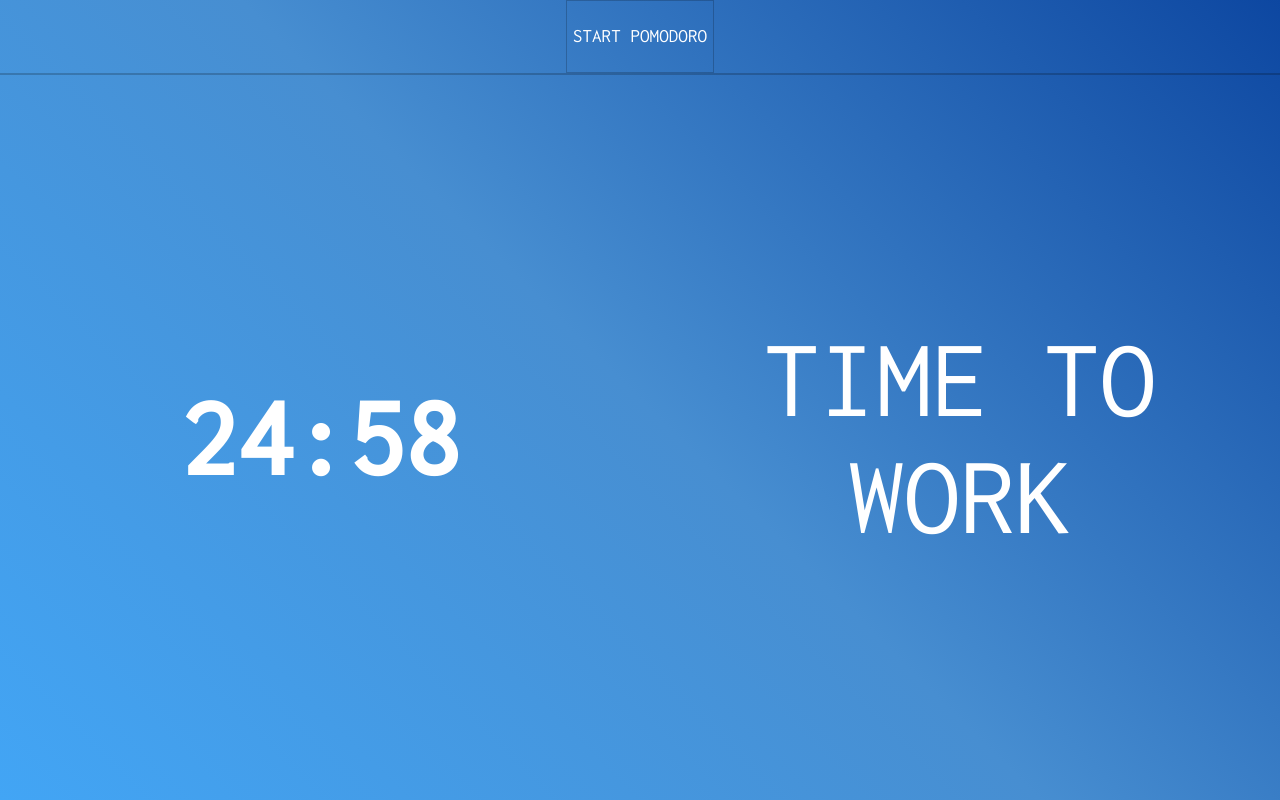
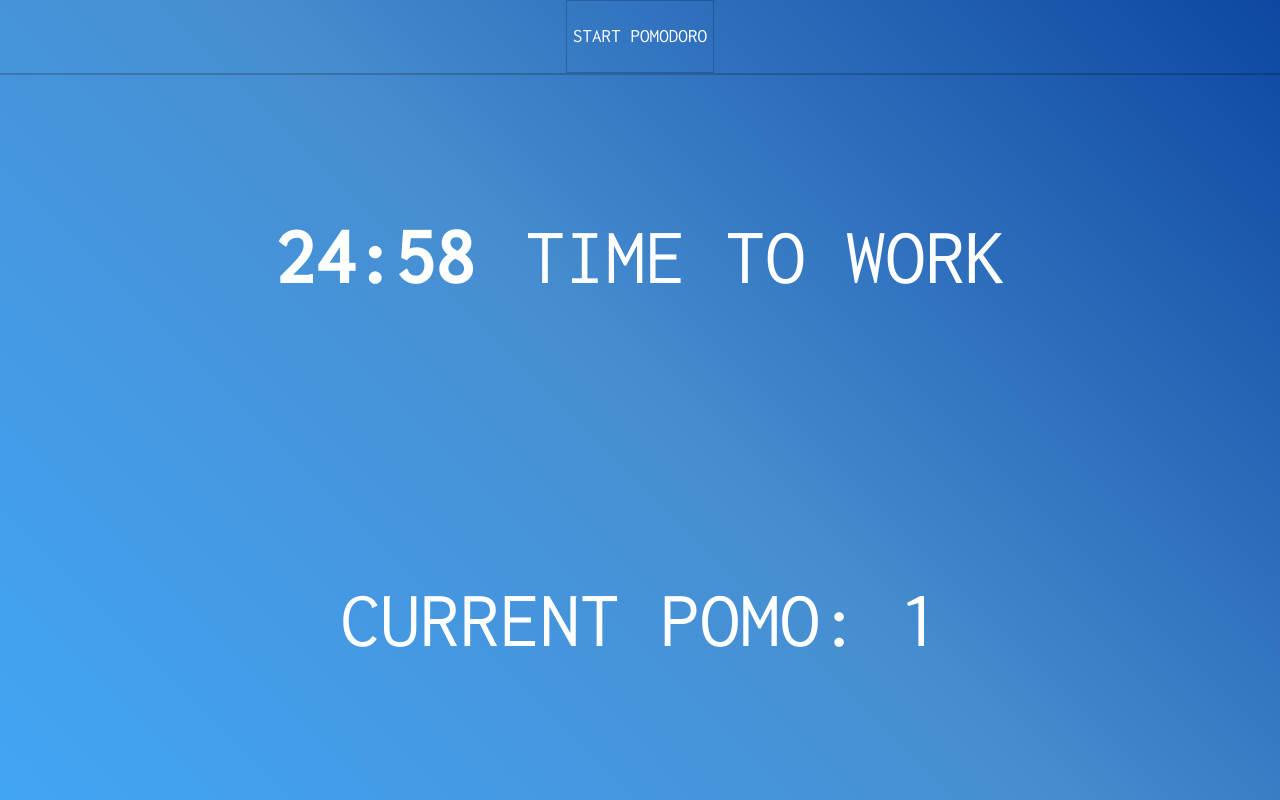
Before and after one commit to rbastiansch/pomodoro-timer, a plain HTML site: page index.html in a window 1280 px wide. Both pictures are taken after a click on the button "START POMODORO". Drawn offline with Linux system fonts and the light colour scheme.

Commit message:
add current task, change to arrow functions

```diff
--- a/index.html
+++ b/index.html
@@ -14,6 +14,7 @@
 		<div class="display">
 			<h2 class="display-time-left">Timer left</h2>
 			<p class="display-instruction">What to do?</p>
+			<p class="display-current-task">Current Pomo: </p>
 		</div>
 	</div>
 	<audio src="sounds/openhat.wav"></audio>
--- a/script.js
+++ b/script.js
@@ -1,25 +1,26 @@
 let countdown;
 let verifyTimer = 1;
+let verifyTask = 1;
 const timerDisplay = document.querySelector('.display-time-left');
 const instructionDisplay = document.querySelector('.display-instruction');
+const currentTaskDisplay = document.querySelector('.display-current-task');
 const buttons = document.querySelector('.timer-button');
+const audio = document.querySelector('audio');
+const seconds = document.querySelector('.timer-button').dataset.time;
 
-function playAudio(){
-	const audio = document.querySelector(`audio`);
-	audio.play();
-}
+const playAudio = () => { audio.play(); }
 
-function verifyPomodoro(seconds){
+const verifyPomodoro = () => {
 	if(verifyTimer == 7){
 		playAudio();
 		timer(1800);
 		instructionDisplay.textContent = "Time to a BIG rest";
-
 	}else if(verifyTimer%2 == 0){
-
+			verifyTask++;
 			playAudio();
 			timer(1500);
 			instructionDisplay.textContent = "Time to work";
+			currentTaskDisplay.textContent = `Current pomo:  ${verifyTask}`;
 		}else{
 			playAudio();
 			timer(300);
@@ -27,32 +28,28 @@ function verifyPomodoro(seconds){
 		}
 }
 
-function timer(seconds){
-
+const timer = seconds => {
 	clearInterval(countdown);
-
 	const now = Date.now();
 	const then = now + seconds * 1000;
-	displayTimeLeft(seconds);
 
 	countdown = setInterval(() => {
 		const secondsLeft = Math.round((then - Date.now()) / 1000);
 
-		displayTimeLeft(secondsLeft);
 		if(secondsLeft <= 0 && verifyTimer < 8){
 			clearInterval(countdown);
-			verifyPomodoro(secondsLeft);
+			verifyPomodoro();
 			verifyTimer++;
 
 		}else if(secondsLeft <= 0){
 			clearInterval(countdown);
 			return;
 		}
-
+		displayTimeLeft(secondsLeft);
 	}, 1000);
 }
 
-function displayTimeLeft(seconds){
+const displayTimeLeft = seconds => {
 	const minutes = Math.floor(seconds / 60);
 	const remainderSeconds = seconds % 60;
 	const display = `${minutes}:${remainderSeconds < 10 ? '0' : ''}${remainderSeconds}`;
@@ -60,11 +57,12 @@ function displayTimeLeft(seconds){
 	document.title = display;
 }
 
-function startTimer(){
-	const seconds = parseInt(this.dataset.time);
+const startTimer = () => {
 	verifyTimer = 1;
+	displayTimeLeft(seconds);
 	timer(seconds);
 	instructionDisplay.textContent = "Time to work";
+	currentTaskDisplay.textContent = `Current Pomo:  ${verifyTask}`;
 }
 
 buttons.addEventListener('click', startTimer);
--- a/style.css
+++ b/style.css
@@ -8,7 +8,7 @@ body{
 	flex-direction: column;
 	align-items: center;
 	text-align: center;
-	display: 100%;
+	width: 100%;
 	height: 100%;
 	background: #8E24AA;
 	background: linear-gradient(45deg,  #42a5f5 0%,#478ed1 50%,#0d47a1 100%);
@@ -34,15 +34,16 @@ body{
 	align-items: center;
 	text-align: center;
 	justify-content: center;
+	flex-wrap: wrap;
 	width: 100%;
 	height: 100%;
 }
 .display h2, p{
 	display: flex;
-	width: 50%;
 	justify-content: center;
-	font-size: 7rem;
+	font-size: 5em;
 	color: #fff;
 	font-family: 'Inconsolata', monospace;
 	text-transform: uppercase;
+	margin: 25px 2%;
 }
```
